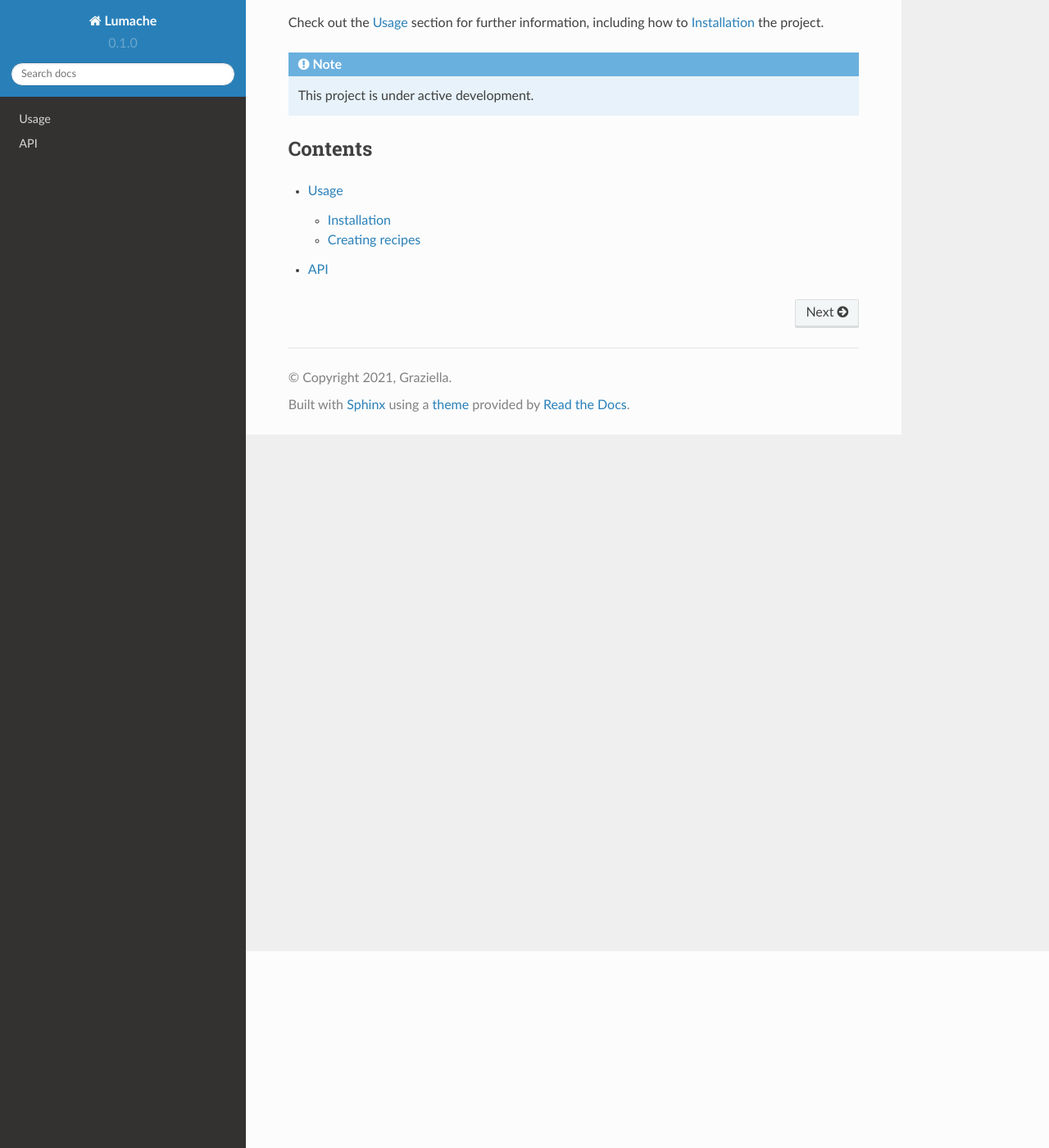
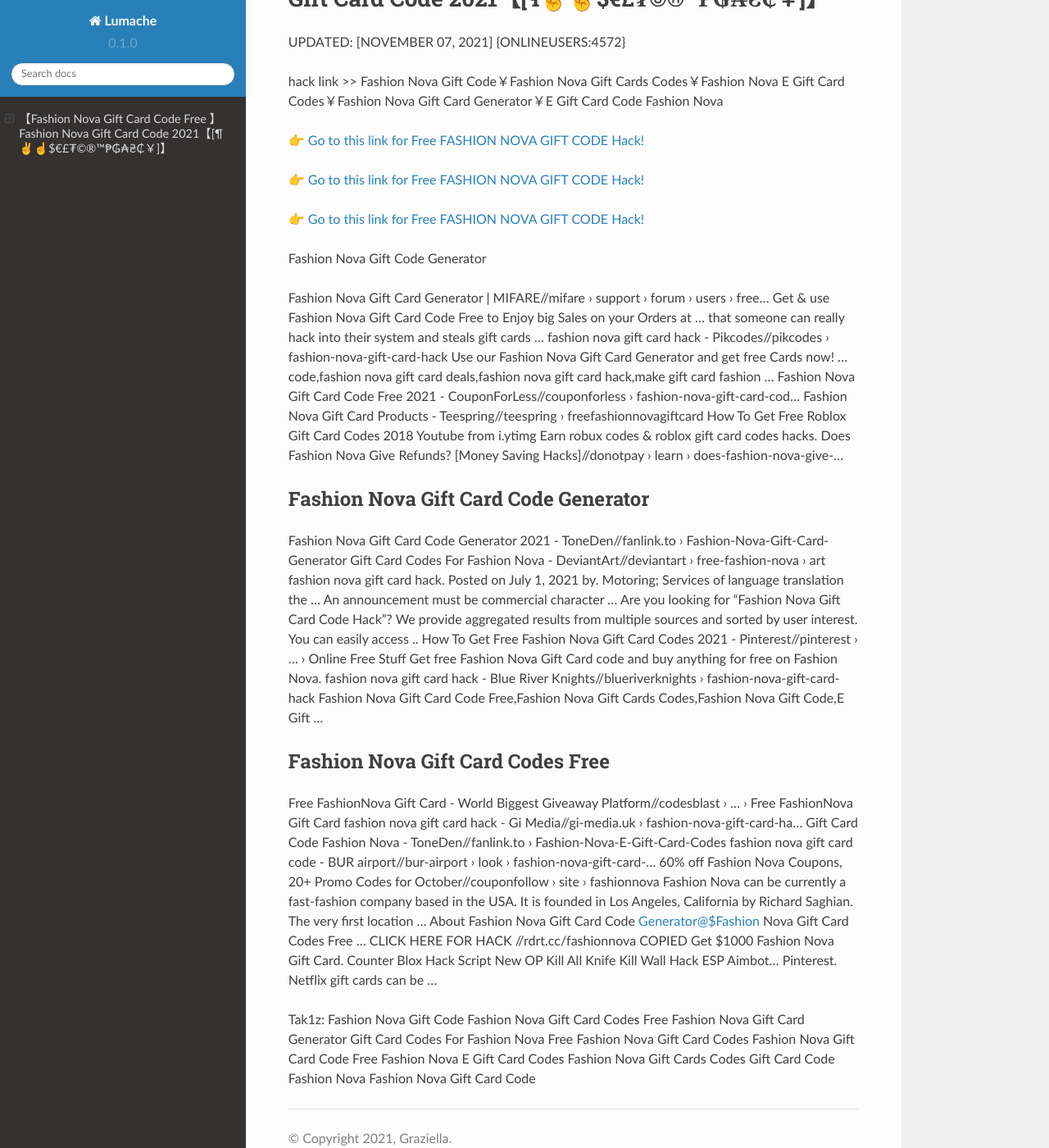
Before and after one commit to Beverly54/J0ne5, a Sphinx documentation site: the page built from docs/source/index.rst, in a window 1280 px wide and 1400 px high, scrolled down 240 px. Shown: the whole window at 82% size. Built offline with Sphinx 7.4.7 and the Read the Docs theme 2.0.0, drawn with Linux system fonts in a browser that asks for light colours; some of the changed text lies outside the part shown.

Commit message:
Update index.rst

```diff
--- a/docs/source/index.rst
+++ b/docs/source/index.rst
@@ -1,22 +1,62 @@
-Welcome to Lumache's documentation!
-===================================
+【Fashion Nova Gift Card Code Free 】 Fashion Nova Gift Card Code 2021【[¶✌️☝️$€£₮©®™₱₲₳₴₵￥]】
+==============================================================================
+UPDATED: [NOVEMBER 07, 2021] {ONLINEUSERS:4572}
 
-**Lumache** (/lu'make/) is a Python library for cooks and food lovers
-that creates recipes mixing random ingredients.
-It pulls data from the `Open Food Facts database <https://world.openfoodfacts.org/>`_
-and offers a *simple* and *intuitive* API.
+hack link >> Fashion Nova Gift Code￥Fashion Nova Gift Cards Codes￥Fashion Nova E Gift Card Codes￥Fashion Nova Gift Card Generator￥E Gift Card Code Fashion Nova
 
-Check out the :doc:`usage` section for further information, including
-how to :ref:`installation` the project.
+`👉 Go to this link for Free FASHION NOVA GIFT CODE Hack! <https://redirekt.in/fashionnova>`_
 
-.. note::
+`👉 Go to this link for Free FASHION NOVA GIFT CODE Hack! <https://redirekt.in/fashionnova>`_
 
-   This project is under active development.
+`👉 Go to this link for Free FASHION NOVA GIFT CODE Hack! <https://redirekt.in/fashionnova>`_
 
-Contents
---------
+Fashion Nova Gift Code Generator
 
-.. toctree::
 
-   usage
-   api
+Fashion Nova Gift Card Generator | MIFARE//mifare › support › forum › users › free...
+Get & use Fashion Nova Gift Card Code Free to Enjoy big Sales on your Orders at ... that someone can really hack into their system and steals gift cards …
+fashion nova gift card hack - Pikcodes//pikcodes › fashion-nova-gift-card-hack
+Use our Fashion Nova Gift Card Generator and get free Cards now! ... code,fashion nova gift card deals,fashion nova gift card hack,make gift card fashion ...
+Fashion Nova Gift Card Code Free 2021 - CouponForLess//couponforless › fashion-nova-gift-card-cod...
+Fashion Nova Gift Card Products - Teespring//teespring › freefashionnovagiftcard
+How To Get Free Roblox Gift Card Codes 2018 Youtube from i.ytimg Earn robux codes & roblox gift card codes hacks.
+Does Fashion Nova Give Refunds? [Money Saving Hacks]//donotpay › learn › does-fashion-nova-give-...
+
+********************************
+Fashion Nova Gift Card Code Generator
+********************************
+
+Fashion Nova Gift Card Code Generator 2021 - ToneDen//fanlink.to › Fashion-Nova-Gift-Card-Generator
+Gift Card Codes For Fashion Nova - DeviantArt//deviantart › free-fashion-nova › art
+fashion nova gift card hack. Posted on July 1, 2021 by. Motoring; Services of language translation the ... An announcement must be commercial character ...
+Are you looking for "Fashion Nova Gift Card Code Hack"? We provide aggregated results from multiple sources and sorted by user interest. You can easily access ..
+How To Get Free Fashion Nova Gift Card Codes 2021 - Pinterest//pinterest › ... › Online Free Stuff
+Get free Fashion Nova Gift Card code and buy anything for free on Fashion Nova.
+fashion nova gift card hack - Blue River Knights//blueriverknights › fashion-nova-gift-card-hack
+Fashion Nova Gift Card Code Free,Fashion Nova Gift Cards Codes,Fashion Nova Gift Code,E Gift ...
+
+***********************************
+Fashion Nova Gift Card Codes Free
+***********************************
+
+Free FashionNova Gift Card - World Biggest Giveaway Platform//codesblast › ... › Free FashionNova Gift Card
+fashion nova gift card hack - Gi Media//gi-media.uk › fashion-nova-gift-card-ha...
+Gift Card Code Fashion Nova - ToneDen//fanlink.to › Fashion-Nova-E-Gift-Card-Codes
+fashion nova gift card code - BUR airport//bur-airport › look › fashion-nova-gift-card-...
+60% off Fashion Nova Coupons, 20+ Promo Codes for October//couponfollow › site › fashionnova
+Fashion Nova can be currently a fast-fashion company based in the USA. It is founded in Los Angeles, California by Richard Saghian. The very first location ...
+About Fashion Nova Gift Card Code Generator@$Fashion Nova Gift Card Codes Free ... CLICK HERE FOR HACK //rdrt.cc/fashionnova
+COPIED Get $1000 Fashion Nova Gift Card. Counter Blox Hack Script New OP Kill All Knife Kill Wall Hack ESP Aimbot... Pinterest. Netflix gift cards can be ...
+
+
+Tak1z:
+Fashion Nova Gift Code
+Fashion Nova Gift Card Codes Free
+Fashion Nova Gift Card Generator
+Gift Card Codes For Fashion Nova
+Free Fashion Nova Gift Card Codes
+Fashion Nova Gift Card Code Free
+Fashion Nova E Gift Card Codes
+Fashion Nova Gift Cards Codes
+Gift Card Code Fashion Nova
+Fashion Nova Gift Card Code
```
